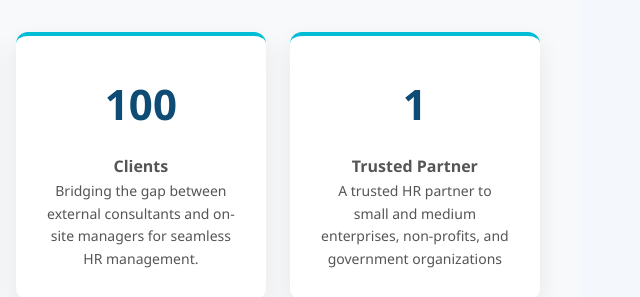
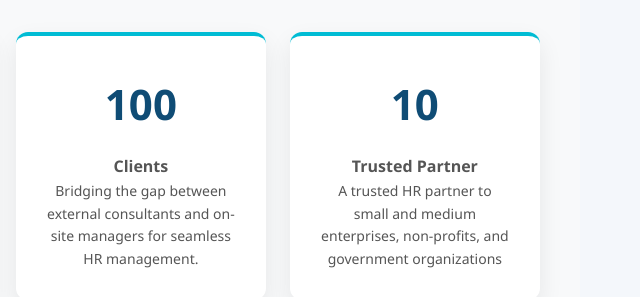
Before and after one commit to sailohithsahu2002/Dhriti-Hr-solutions, a plain HTML site: page about.html in a window 1280 px wide. Shown: the part 2604-2901 px from the top of the page, 640-1280 px from the left. Drawn offline with Linux system fonts and the light colour scheme.

Commit message:
modified the content number in about section

```diff
--- a/about.html
+++ b/about.html
@@ -1625,7 +1625,7 @@
       </div>
 
       <div class="achievement stat-card">
-        <span class="stat-number" data-target="1">0</span>
+        <span class="stat-number" data-target="10">0</span>
         <span class="stat-label">Trusted Partner</span>
         <p>A trusted HR partner to small and medium enterprises, non-profits, and government organizations</p>
       </div>
```
